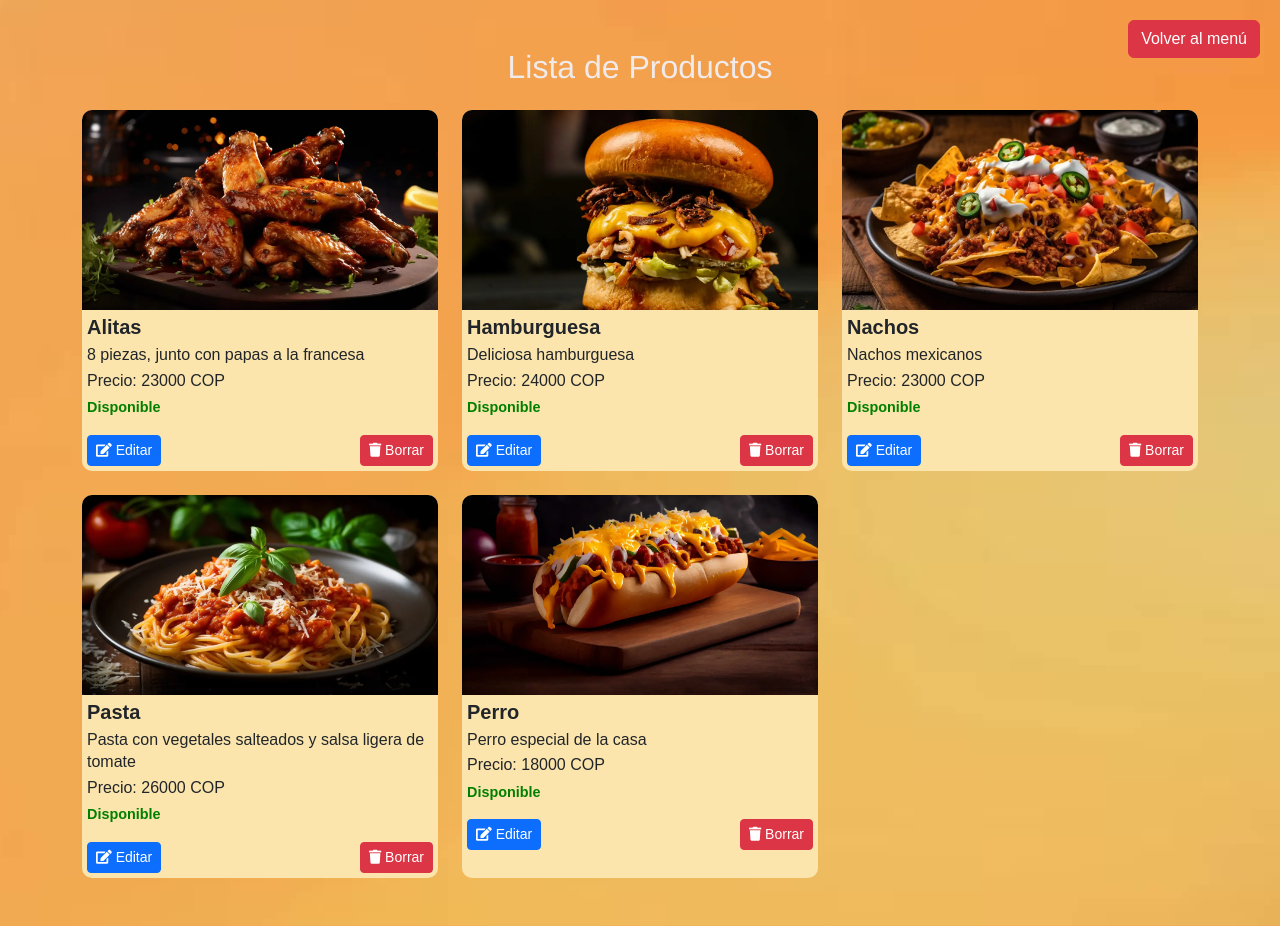
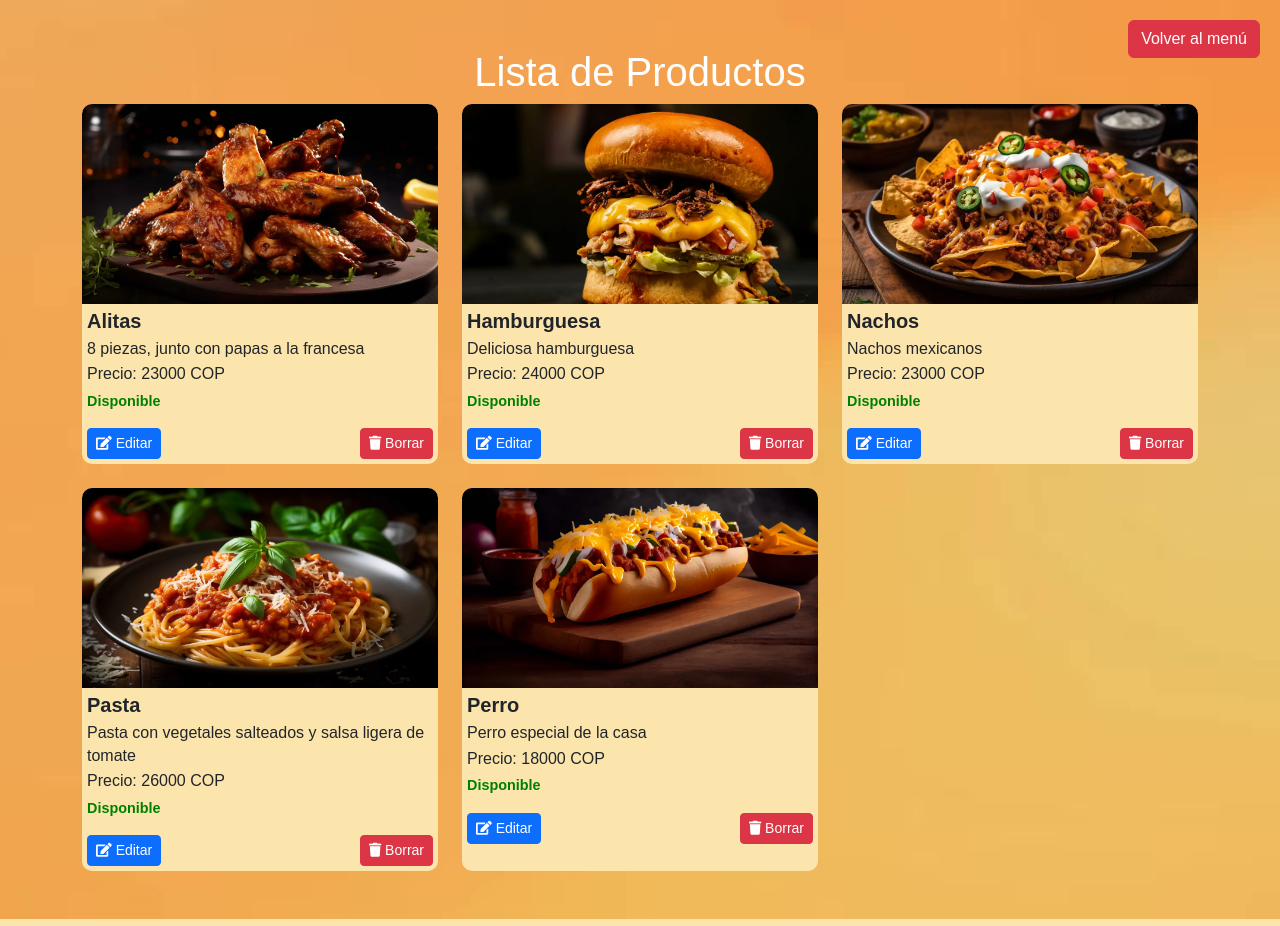
Before and after one commit to Juandoqg/Restaurant, a Django app: page /showProduct/ in a window 1280 px wide. Run offline with Django 5.2, Linux system fonts and the light colour scheme; a user stored in the database is signed in; data comes from the database, SQL or seed files in the repository; both versions use the stored data as it was after the commit; some libraries are stand-ins or nearby versions.

Commit message:
estilos arreglados y db lista

```diff
--- a/myapp/static/css/ShowProduct.css
+++ b/myapp/static/css/ShowProduct.css
@@ -1,15 +1,14 @@
 body {
     font-family: sans-serif;
-    background-image: url('../img/Fondo2.jpg');
+    background-image: url("../img/Fondo2.jpg");
     background-size: cover;
-    background-position: center center;
 }
 
 h1 {
-    font-family: Helvetica;
-    color: rgb(241, 234, 234);
+    font-family: sans-serif;
     text-align: center;
-    font-size: 2rem;
+    background-color: transparent;
+    color: white;
 }
 
 /* Estilo de la tarjeta seleccionada */
--- a/myapp/templates/showProduct.html
+++ b/myapp/templates/showProduct.html
@@ -22,13 +22,13 @@
     />
     <link
       rel="icon"
-      href="{% static 'img/Logo-icono.svg' %}"
+      href="{% static 'img/logo-icono1.png' %}"
       type="image/png"
     />
   </head>
   <body>
     <div class="container my-5">
-      <h1 class="text-center mb-4">Lista de Productos</h1>
+      <h1 class="Titulo">Lista de Productos</h1>
       <div class="row row-cols-1 row-cols-md-3 g-4">
         {% for producto in Productos %}
         <div class="col">
```
Also changed, not shown: myapp/static/css/verFactura.css (+6 -1 lines), db.sqlite3.
